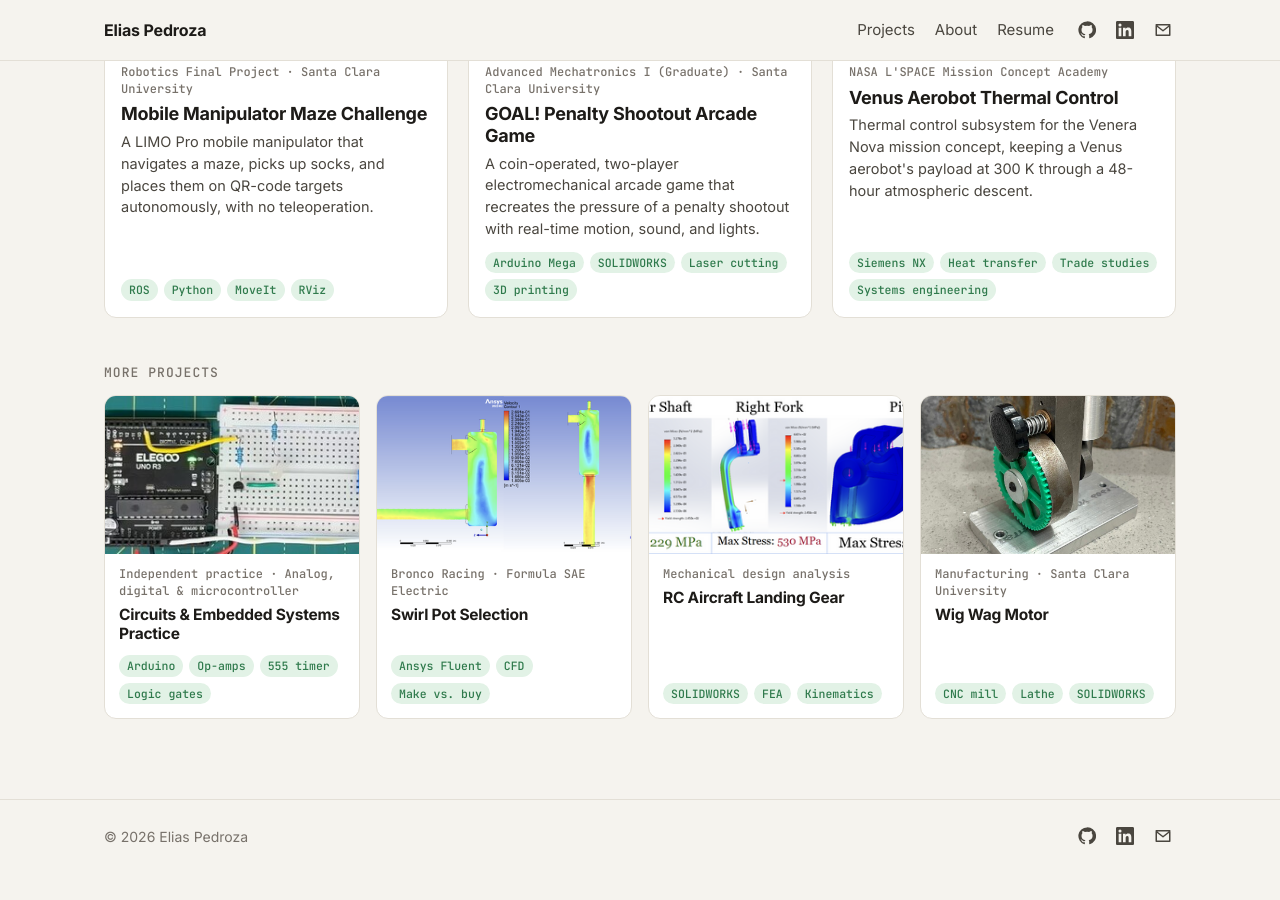
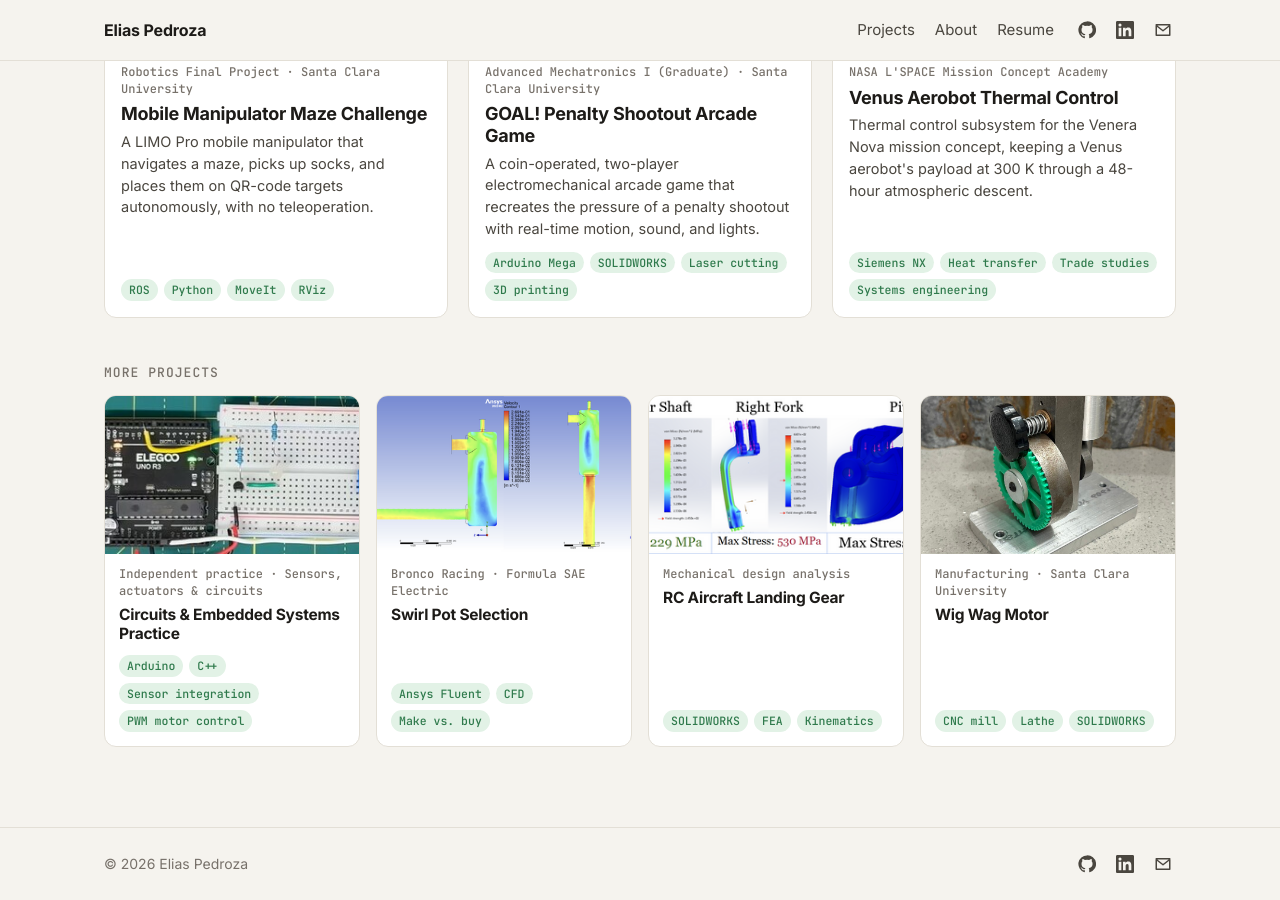
Before and after one commit to eliasrpedroza/eliasrpedroza.github.io, a Jekyll site: the page built from index.html, in a window 1280 px wide and 900 px high, scrolled down 854 px. Built offline with Jekyll 4.4.1, drawn with Linux system fonts in a browser that asks for light colours; before the commit the page ends 1726 px from its top, so only the background shows below that.

Commit message:
Add circuit demo videos; reorder circuits page

```diff
--- a/_projects/circuits-embedded.md
+++ b/_projects/circuits-embedded.md
@@ -1,82 +1,47 @@
 ---
 title: Circuits & Embedded Systems Practice
-context: Independent practice · Analog, digital & microcontroller
-summary: Eight hands-on circuits, from op-amp timers to an ultrasonic rangefinder, built to develop the electronics and embedded skills later used in GOAL! and IRIS.
+context: Independent practice · Sensors, actuators & circuits
+summary: Eight hands-on builds, from an ultrasonic rangefinder and PWM motor control to op-amp and 555 timing circuits, that built the embedded and electronics skills later used in GOAL! and IRIS.
 order: 6
 featured: false
 thumb: /assets/img/projects/circuits/c-036.jpg
-hero_video: /assets/video/circuits/ultrasonic-lcd.mp4
-hero_caption: Ultrasonic rangefinder showing live distance readings on an LCD.
-tags: [Arduino, Op-amps, 555 timer, Logic gates, PWM, TinkerCAD]
+tags: [Arduino, C++, Sensor integration, PWM motor control, Servo control, Analog circuits]
 results:
-  - "**8 circuits built and verified** across analog, digital, and microcontroller domains"
-  - "**Timing circuits on target:** RC delay ≈ 10 s, 555 one-shot ≈ 9–10 s"
-  - "**Rangefinder checked against a ruler** at ~20 cm"
-  - "**Servo and PWM motor control** carried directly into [GOAL!](/projects/goal-penalty-shootout/)"
+  - "**Ultrasonic rangefinder** with live LCD readout, verified against a ruler at ~20 cm"
+  - "**PWM motor and servo control** carried directly into [GOAL!](/projects/goal-penalty-shootout/)"
+  - "**Analog timing on target:** RC delay ≈ 10 s, 555 one-shot ≈ 9–10 s"
+  - "**8 circuits built and verified** across sensing, actuation, analog, and digital logic"
 ---
 
-## Analog & Timing
+## Sensing & Microcontroller I/O
 
 <div class="demo">
-  <video class="demo-media" src="/assets/video/circuits/rc-timer-led.mp4" muted loop playsinline preload="metadata" data-autoplay></video>
+  <video class="demo-media" src="/assets/video/circuits/ultrasonic-lcd.mp4" poster="/assets/video/circuits/ultrasonic-lcd.jpg" muted loop playsinline preload="metadata" data-autoplay></video>
   <div class="demo-text">
-    <h3>LED Turn-On (RC Timer)</h3>
-    <p>A time-delayed LED built entirely from analog components.</p>
+    <h3>Ultrasonic Rangefinder with LCD</h3>
+    <p>An HC-SR04 sensor measures distance and displays it live on a 16-pin character LCD.</p>
     <ul>
-      <li><strong>How:</strong> a 10 µF RC network charges toward an op-amp comparator threshold; the comparator switches a transistor that drives the LED</li>
-      <li><strong>Timing:</strong> set by τ = RC, so the LED turns on ~10 s after the switch closes</li>
-      <li><strong>Key skill:</strong> using an op-amp as a threshold detector and tuning the reference voltage and resistor values</li>
+      <li><strong>Distance:</strong> computed from echo time and the speed of sound, halved for the round trip</li>
+      <li><strong>Display:</strong> a potentiometer sets LCD contrast</li>
+      <li><strong>Verified:</strong> an object ~20 cm away, checked with a ruler</li>
     </ul>
   </div>
 </div>
 
 <div class="demo">
-  <div class="demo-media demo-pair">
-    <img src="/assets/img/projects/circuits/c-031.jpg" alt="Op-amp difference circuit on a breadboard">
-    <img src="/assets/img/projects/circuits/c-032.jpg" alt="TinkerCAD simulation of the difference circuit">
-  </div>
+  <video class="demo-media" src="/assets/video/circuits/analog-io.mp4" poster="/assets/video/circuits/analog-io.jpg" muted loop playsinline preload="metadata" data-autoplay></video>
   <div class="demo-text">
-    <h3>Op-Amp Difference Amplifier</h3>
-    <p>A subtractor that outputs V<sub>out</sub> = V<sub>1</sub> − V<sub>2</sub> from two potentiometer inputs.</p>
+    <h3>Analog I/O: Potentiometer-Dimmed LED</h3>
+    <p>A potentiometer sets LED brightness through the microcontroller.</p>
     <ul>
-      <li><strong>Supply:</strong> dual ±9 V rails, so the output swings from about +9 V to −9 V</li>
-      <li><strong>Validated in TinkerCAD first:</strong> 4.00 V − 6.09 V → −2.09 V; 8.99 V − 1.99 V → 7.00 V</li>
-      <li><strong>Main challenge:</strong> building the negative supply rail on the breadboard</li>
+      <li><strong>Signal path:</strong> potentiometer → ADC reading → mapped to a PWM duty cycle → transistor-driven LED</li>
+      <li><strong>Result:</strong> perceived brightness tracks the duty cycle smoothly across the pot's range</li>
     </ul>
   </div>
 </div>
 
 <div class="demo">
-  <video class="demo-media" src="/assets/video/circuits/555-one-shot.mp4" muted loop playsinline preload="metadata" data-autoplay></video>
-  <div class="demo-text">
-    <h3>555 One-Shot Timer</h3>
-    <p>A button press triggers a 555 in monostable mode, which lights an LED through a transistor for a fixed time.</p>
-    <ul>
-      <li><strong>Timing:</strong> a 680 µF timing capacitor gives a repeatable ~9–10 s pulse (t ≈ 1.1·RC)</li>
-      <li><strong>Verified:</strong> the full trigger → threshold → discharge cycle</li>
-    </ul>
-  </div>
-</div>
-
-## Digital Logic
-
-<div class="demo">
-  <video class="demo-media" src="/assets/video/circuits/full-adder.mp4" muted loop playsinline preload="metadata" data-autoplay></video>
-  <div class="demo-text">
-    <h3>Full Adder</h3>
-    <p>Three switches (A, B, C<sub>in</sub>) drive LEDs for SUM and CARRY, built from XOR, AND, and OR gates.</p>
-    <ul>
-      <li><strong>SUM</strong> = A ⊕ B ⊕ C<sub>in</sub></li>
-      <li><strong>CARRY</strong> = A·B + A·C<sub>in</sub> + B·C<sub>in</sub></li>
-      <li><strong>Verified:</strong> all 8 input combinations match the truth table</li>
-    </ul>
-  </div>
-</div>
-
-## Microcontroller I/O
-
-<div class="demo">
-  <video class="demo-media" src="/assets/video/circuits/digital-io.mp4" muted loop playsinline preload="metadata" data-autoplay></video>
+  <video class="demo-media" src="/assets/video/circuits/digital-io.mp4" poster="/assets/video/circuits/digital-io.jpg" muted loop playsinline preload="metadata" data-autoplay></video>
   <div class="demo-text">
     <h3>Digital I/O: Switch-Controlled LEDs</h3>
     <p>Two switches set the behavior of a pair of LEDs.</p>
@@ -88,32 +53,7 @@
   </div>
 </div>
 
-<div class="demo">
-  <video class="demo-media" src="/assets/video/circuits/analog-io.mp4" muted loop playsinline preload="metadata" data-autoplay></video>
-  <div class="demo-text">
-    <h3>Analog I/O: Potentiometer-Dimmed LED</h3>
-    <p>A potentiometer sets LED brightness through the microcontroller.</p>
-    <ul>
-      <li><strong>Signal path:</strong> potentiometer → ADC reading → mapped to a PWM duty cycle → transistor-driven LED</li>
-      <li><strong>Result:</strong> perceived brightness tracks the duty cycle smoothly across the pot's range</li>
-    </ul>
-  </div>
-</div>
-
-<div class="demo">
-  <img class="demo-media" src="/assets/img/projects/circuits/c-033.jpg" alt="Ultrasonic sensor and LCD on a breadboard">
-  <div class="demo-text">
-    <h3>Ultrasonic Rangefinder with LCD</h3>
-    <p>An HC-SR04 sensor measures distance and displays it live on a 16-pin character LCD (video at top of page).</p>
-    <ul>
-      <li><strong>Distance:</strong> computed from echo time and the speed of sound, halved for the round trip</li>
-      <li><strong>Display:</strong> a potentiometer sets LCD contrast</li>
-      <li><strong>Verified:</strong> an object ~20 cm away, checked with a ruler</li>
-    </ul>
-  </div>
-</div>
-
-## Actuators
+## Motor & Servo Control
 
 <div class="demo">
   <img class="demo-media" src="/assets/img/projects/circuits/c-035.jpg" alt="Microcontroller driving a motor and servo">
@@ -128,6 +68,64 @@
   </div>
 </div>
 
+## Analog Circuits
+
+<div class="demo">
+  <div class="demo-media demo-pair">
+    <img src="/assets/img/projects/circuits/c-031.jpg" alt="Op-amp difference circuit on a breadboard">
+    <img src="/assets/img/projects/circuits/c-032.jpg" alt="TinkerCAD simulation of the difference circuit">
+  </div>
+  <div class="demo-text">
+    <h3>Op-Amp Difference Amplifier</h3>
+    <p>A subtractor that outputs V<sub>out</sub> = V<sub>1</sub> − V<sub>2</sub> from two potentiometer inputs.</p>
+    <ul>
+      <li><strong>Supply:</strong> dual ±9 V rails, so the output swings from about +9 V to −9 V</li>
+      <li><strong>Validated in simulation first:</strong> 4.00 V − 6.09 V → −2.09 V; 8.99 V − 1.99 V → 7.00 V</li>
+      <li><strong>Main challenge:</strong> building the negative supply rail on the breadboard</li>
+    </ul>
+  </div>
+</div>
+
+<div class="demo">
+  <video class="demo-media" src="/assets/video/circuits/rc-timer-led.mp4" poster="/assets/video/circuits/rc-timer-led.jpg" muted loop playsinline preload="metadata" data-autoplay></video>
+  <div class="demo-text">
+    <h3>LED Turn-On (RC Timer)</h3>
+    <p>A time-delayed LED built entirely from analog components.</p>
+    <ul>
+      <li><strong>How:</strong> a 10 µF RC network charges toward an op-amp comparator threshold; the comparator switches a transistor that drives the LED</li>
+      <li><strong>Timing:</strong> set by τ = RC, so the LED turns on ~10 s after the switch closes</li>
+      <li><strong>Key skill:</strong> using an op-amp as a threshold detector and tuning the reference voltage and resistor values</li>
+    </ul>
+  </div>
+</div>
+
+<div class="demo">
+  <video class="demo-media" src="/assets/video/circuits/555-one-shot.mp4" poster="/assets/video/circuits/555-one-shot.jpg" muted loop playsinline preload="metadata" data-autoplay></video>
+  <div class="demo-text">
+    <h3>555 One-Shot Timer</h3>
+    <p>A button press triggers a 555 in monostable mode, which lights an LED through a transistor for a fixed time.</p>
+    <ul>
+      <li><strong>Timing:</strong> a 680 µF timing capacitor gives a repeatable ~9–10 s pulse (t ≈ 1.1·RC)</li>
+      <li><strong>Verified:</strong> the full trigger → threshold → discharge cycle</li>
+    </ul>
+  </div>
+</div>
+
+## Digital Logic
+
+<div class="demo">
+  <video class="demo-media" src="/assets/video/circuits/full-adder.mp4" poster="/assets/video/circuits/full-adder.jpg" muted loop playsinline preload="metadata" data-autoplay></video>
+  <div class="demo-text">
+    <h3>Full Adder</h3>
+    <p>Three switches (A, B, C<sub>in</sub>) drive LEDs for SUM and CARRY, built from XOR, AND, and OR gates.</p>
+    <ul>
+      <li><strong>SUM</strong> = A ⊕ B ⊕ C<sub>in</sub></li>
+      <li><strong>CARRY</strong> = A·B + A·C<sub>in</sub> + B·C<sub>in</sub></li>
+      <li><strong>Verified:</strong> all 8 input combinations match the truth table</li>
+    </ul>
+  </div>
+</div>
+
 ## Takeaways
 
-These builds covered the fundamentals behind every later electromechanical project: RC and 555 timing, op-amp signal conditioning, transistor drivers, clean digital inputs, ADC-to-PWM control, sensor timing, and motor and servo control.
+These builds covered the fundamentals behind every later electromechanical project: sensor timing, ADC-to-PWM control, clean digital inputs, motor and servo drive, transistor switching, op-amp signal conditioning, and RC and 555 timing.
```
Also changed, not shown: assets/video/circuits/555-one-shot.jpg (added), assets/video/circuits/analog-io.jpg (added), assets/video/circuits/digital-io.jpg (added), assets/video/circuits/full-adder.jpg (added), assets/video/circuits/rc-timer-led.jpg (added), assets/video/circuits/ultrasonic-lcd.jpg (added), 6 other files.
